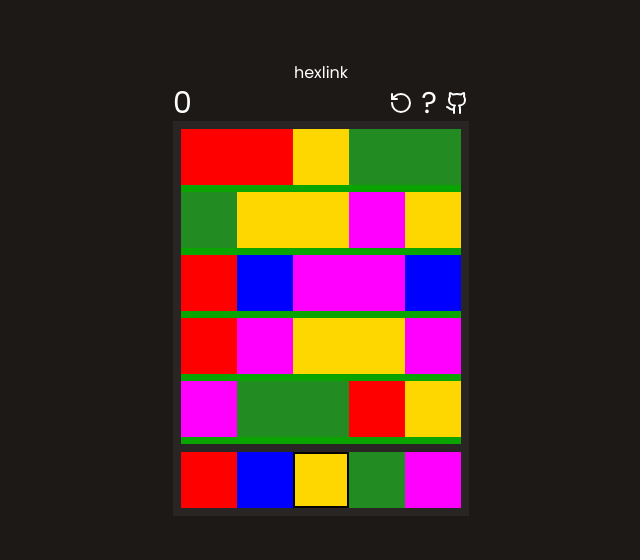
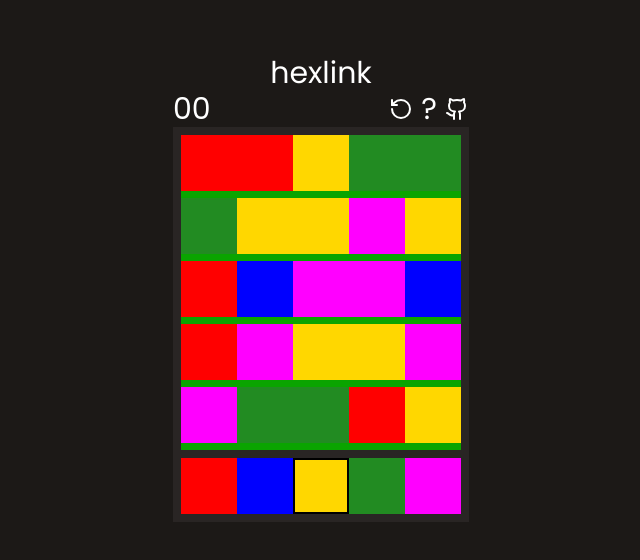
Before and after one commit to xyangst/hexlink, a SvelteKit app: page / in a window 1280 px wide. Shown: the part 112-672 px from the top of the page, without its empty margins (319-959 px from the left). Built offline with nearby package versions, Linux system fonts and the light colour scheme.

Commit message:
extremly minor stuff

```diff
--- a/src/routes/+page.svelte
+++ b/src/routes/+page.svelte
@@ -9,9 +9,9 @@
 </script>
 
 <main class="flex flex-col max-w-6xl">
-	<p class="w-full text-center">hexlink</p>
+	<p class="w-full text-center text-3xl">hexlink</p>
 	<div class="flex justify-between text-3xl">
-		<p>{$moves}</p>
+		<p>{($moves < 10 ? `0${$moves}` : $moves)}</p>
 		<div class="flex gap-2">
 			<button on:click={resetGame}>
 				<RotateCcw/>
```
